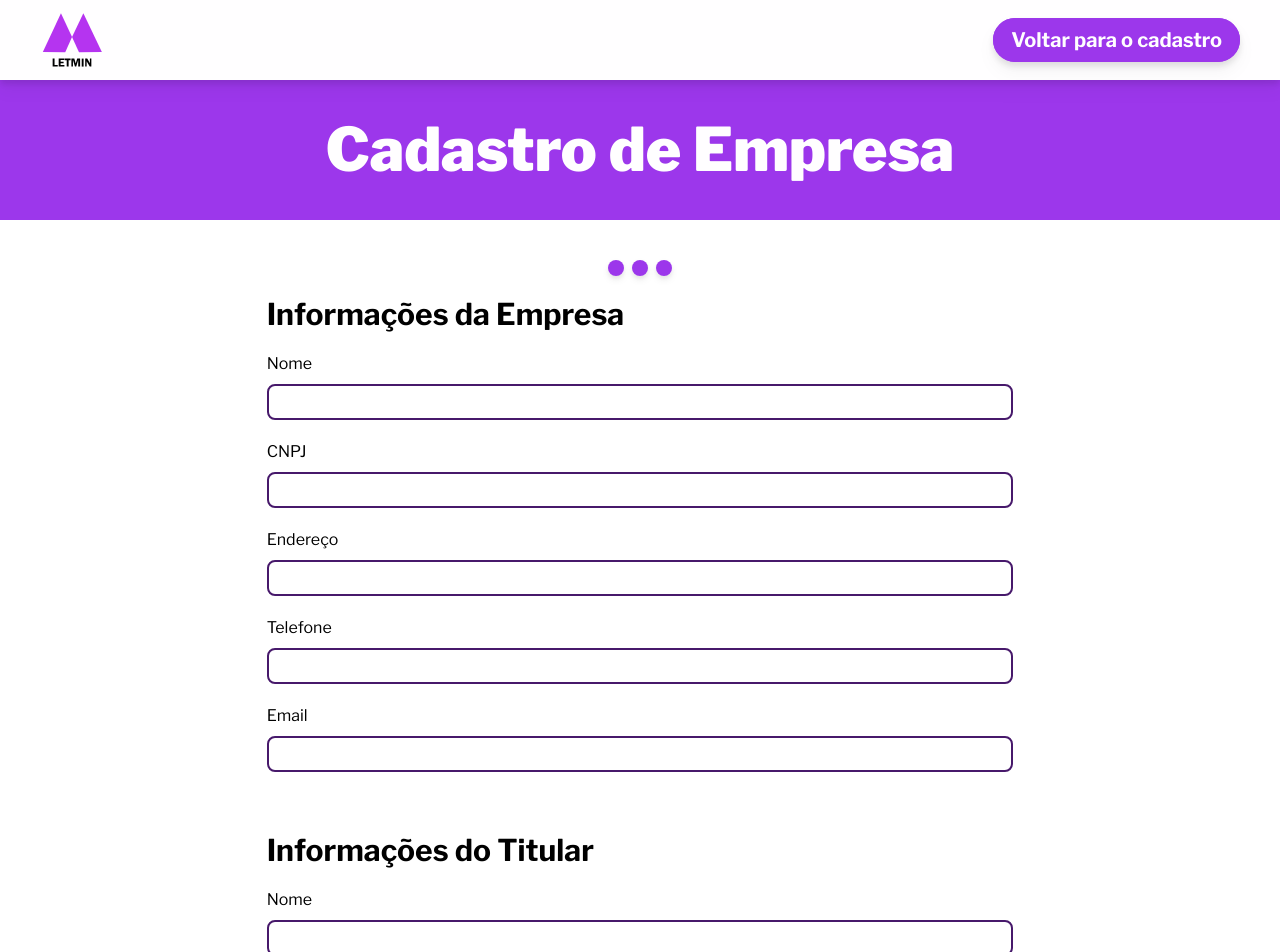
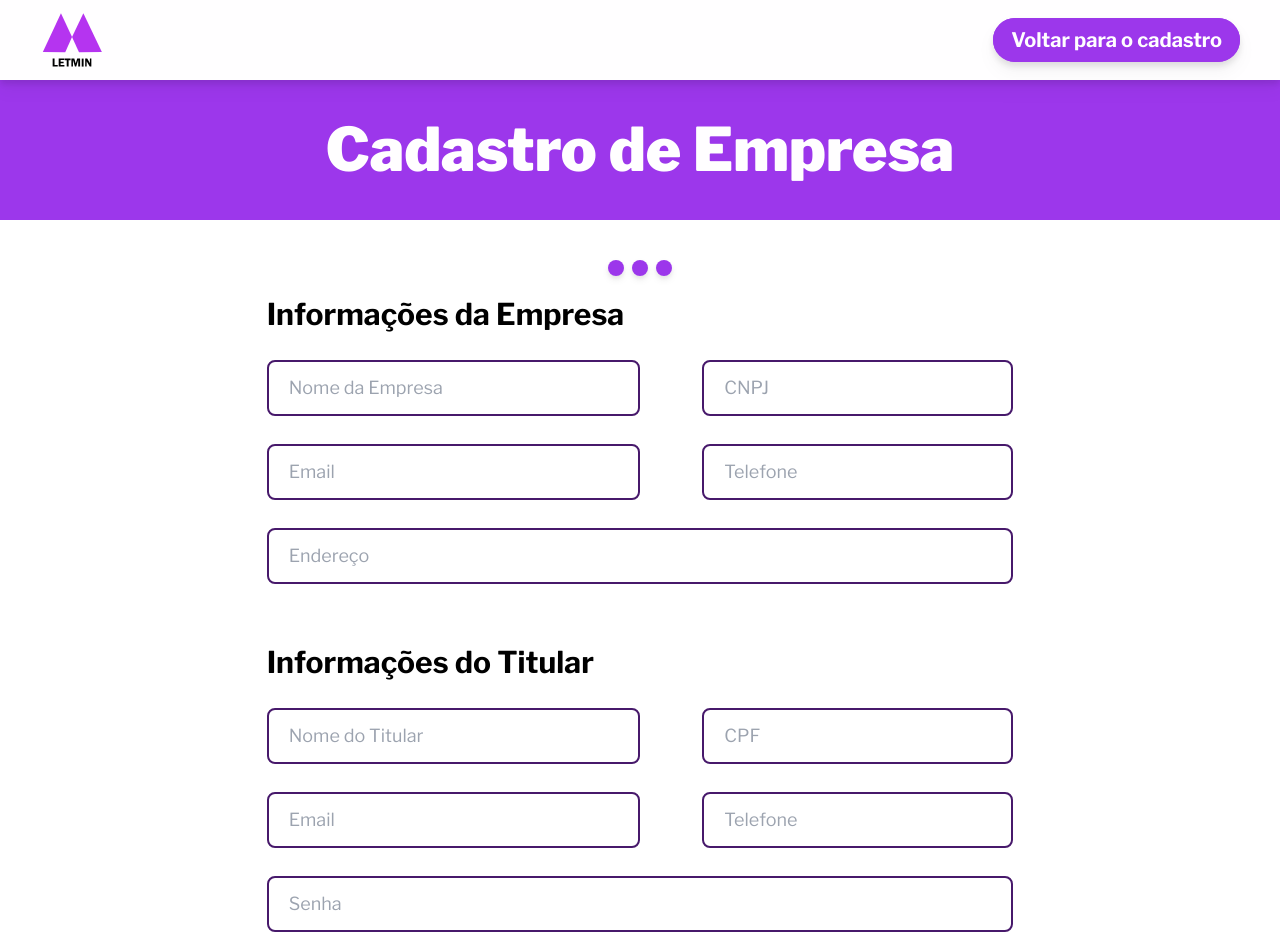
Before and after one commit to LETMIN-Corp/letmin-client, a React (Vite) app: page /register/company in a window 1280 px wide. Shown: the top 952 px of the page. Built offline with nearby package versions, Linux system fonts and the light colour scheme.

Commit message:
Form formatting changed

```diff
--- a/src/Components/Inputs/FormInput.tsx
+++ b/src/Components/Inputs/FormInput.tsx
@@ -1,6 +1,7 @@
 interface ComponentInterface {
-    label?: string;
     type: string,
+    placeholder?: string
+    size?: 'small' | 'medium' | 'large',
     consultPackage: {
         getValue: (name: string) => string;
         setValue: (event: React.ChangeEvent<HTMLInputElement>) => void;
@@ -9,23 +10,28 @@ interface ComponentInterface {
     id: string,
 };
 
-const FormInput : React.FC<ComponentInterface> = ({ label, type, consultPackage, name, id }) => {
+const FormInput : React.FC<ComponentInterface> = ({ type, placeholder, size, consultPackage, name, id }) => {
+    const getInputSize = () => {
+        switch(size) {
+            case 'small':
+                return 'md:w-3/12';
+            case 'medium':
+                return 'md:w-5/12';
+            case 'large':
+                return 'md:w-6/12'
+        }
+    }
+
     return (
-        <div className='items-center'>
-            {
-                label && (
-                    <label htmlFor={ id } className='mr-3 w-52'>{ label }</label>
-                )
-            }
         <input
             type={ type }
+            placeholder={ placeholder }
             value={ consultPackage.getValue(name) }
             onChange={ consultPackage.setValue }
             name={ name }
             id={ id }
-                className='w-full mt-2 mb-5 md:mt-2 py-1 px-5 border-2 border-dark-purple rounded-lg'
+            className={`${ getInputSize() } w-full md:text-lg mt-2 mb-5 md:mt-2 py-3 px-5 border-2 border-dark-purple rounded-lg`}
         />
-        </div>
     );
 }
 
--- a/src/views/CompanyRegister.tsx
+++ b/src/views/CompanyRegister.tsx
@@ -73,22 +73,30 @@ const CorpRegister : React.FC = () => {
                             <h2 className='text-xl font-bold my-5 md:text-3xl lg:w-8/12 lg:mx-auto'>Informações da Empresa</h2>
 
                             <form className='mb-10 lg:w-8/12 lg:mx-auto'>
-                                <FormInput label='Nome' type='text' consultPackage={ consultPackage } name='company-name' id='company-name' />
-                                <FormInput label='CNPJ' type='text' consultPackage={ consultPackage } name='company-cnpj' id='company-cnpj' />
-                                <FormInput label='Endereço' type='text' consultPackage={ consultPackage } name='company-address' id='company-address' />
-                                <FormInput label='Telefone' type='tel' consultPackage={ consultPackage } name='company-phone' id='company-phone' />
-                                <FormInput label='Email' type='email' consultPackage={ consultPackage } name='company-email' id='company-email' />
+                                <div className='md:flex justify-between w-full'>
+                                    <FormInput placeholder='Nome da Empresa' size='large' type='text' consultPackage={ consultPackage } name='company-name' id='company-name' />
+                                    <FormInput placeholder='CNPJ' size='medium' type='text' consultPackage={ consultPackage } name='company-cnpj' id='company-cnpj' />
+                                </div>
+                                <div className='md:flex justify-between w-full'>
+                                    <FormInput placeholder='Email' size='large' type='email' consultPackage={ consultPackage } name='company-email' id='company-email' />
+                                    <FormInput placeholder='Telefone' size='medium' type='tel' consultPackage={ consultPackage } name='company-phone' id='company-phone' />
+                                </div>
+                                <FormInput placeholder='Endereço' type='text' consultPackage={ consultPackage } name='company-address' id='company-address' />
                             </form>
 
                             <h2 className='text-xl font-bold my-5 md:text-3xl lg:w-8/12 lg:mx-auto'>Informações do Titular</h2>
 
                             <form className='lg:w-8/12 lg:mx-auto'>
-                                <FormInput label='Nome' type='text' consultPackage={ consultPackage } name='holder-name' id='holder-name' />
-                                <FormInput label='CPF' type='text' consultPackage={ consultPackage } name='holder-cpf' id='holder-cpf' />
-                                <FormInput label='Telefone' type='tel' consultPackage={ consultPackage } name='holder-phone' id='holder-phone' />
-                                <FormInput label='Email' type='email' consultPackage={ consultPackage } name='holder-email' id='holder-email' />
-                                <FormInput label='Senha' type='password' consultPackage={ consultPackage } name='holder-password' id='holder-password' />
-                                <FormInput label='Confirmar senha' type='password' consultPackage={ consultPackage } name='holder-confirm-password' id='holder-confirm-password' />
+                                <div className='md:flex justify-between w-full'>
+                                    <FormInput placeholder='Nome do Titular' size='large' type='text' consultPackage={ consultPackage } name='holder-name' id='holder-name' />
+                                    <FormInput placeholder='CPF' type='text' size='medium' consultPackage={ consultPackage } name='holder-cpf' id='holder-cpf' />
+                                </div>
+                                <div className='md:flex justify-between w-full'>
+                                    <FormInput placeholder='Email' size='large' type='email' consultPackage={ consultPackage } name='holder-email' id='holder-email' />
+                                    <FormInput placeholder='Telefone' size='medium' type='tel' consultPackage={ consultPackage } name='holder-phone' id='holder-phone' />
+                                </div>
+                                <FormInput placeholder='Senha' type='password' consultPackage={ consultPackage } name='holder-password' id='holder-password' />
+                                <FormInput placeholder='Confirmar senha' type='password' consultPackage={ consultPackage } name='holder-confirm-password' id='holder-confirm-password' />
                             </form>
                         </>
                     )
@@ -106,11 +114,14 @@ const CorpRegister : React.FC = () => {
                             <h2 className='text-xl font-bold my-5 md:text-3xl lg:w-8/12 lg:mx-auto'>Informações do Cartão</h2>
 
                             <form className='mb-10 lg:w-8/12 lg:mx-auto'>
-                                <FormInput label='Tipo de Cartão' type='text' consultPackage={ consultPackage } name='card-type' id='card-type' />
-                                <FormInput label='Número do Cartão' type='text' consultPackage={ consultPackage } name='card-number' id='card-number' />
-                                <FormInput label='Nome do Titular' type='text' consultPackage={ consultPackage } name='card-owner' id='card-number' />
-                                <FormInput label='Data de Vencimento' type='date' consultPackage={ consultPackage } name='card-due' id='card-due' />
-                                <FormInput label='Código de Segurança' type='text' consultPackage={ consultPackage } name='card-code' id='card-code' />
+                                <FormInput placeholder='Número do Cartão' type='text' consultPackage={ consultPackage } name='card-number' id='card-number' />
+                                <FormInput placeholder='Nome do Titular' type='text' consultPackage={ consultPackage } name='card-owner' id='card-number' />
+
+                                <div className='md:flex justify-between w-full'>
+                                    <FormInput placeholder='Data de Vencimento' size='medium' type='date' consultPackage={ consultPackage } name='card-due' id='card-due' />
+                                    <FormInput placeholder='Tipo' size='small' type='text' consultPackage={ consultPackage } name='card-type' id='card-type' />
+                                    <FormInput placeholder='CVV' size='small'  type='text' consultPackage={ consultPackage } name='card-code' id='card-code' />
+                                </div>
                             </form>
                         </>
                     )
```
Lines whose indentation alone changed are shown as unchanged.
